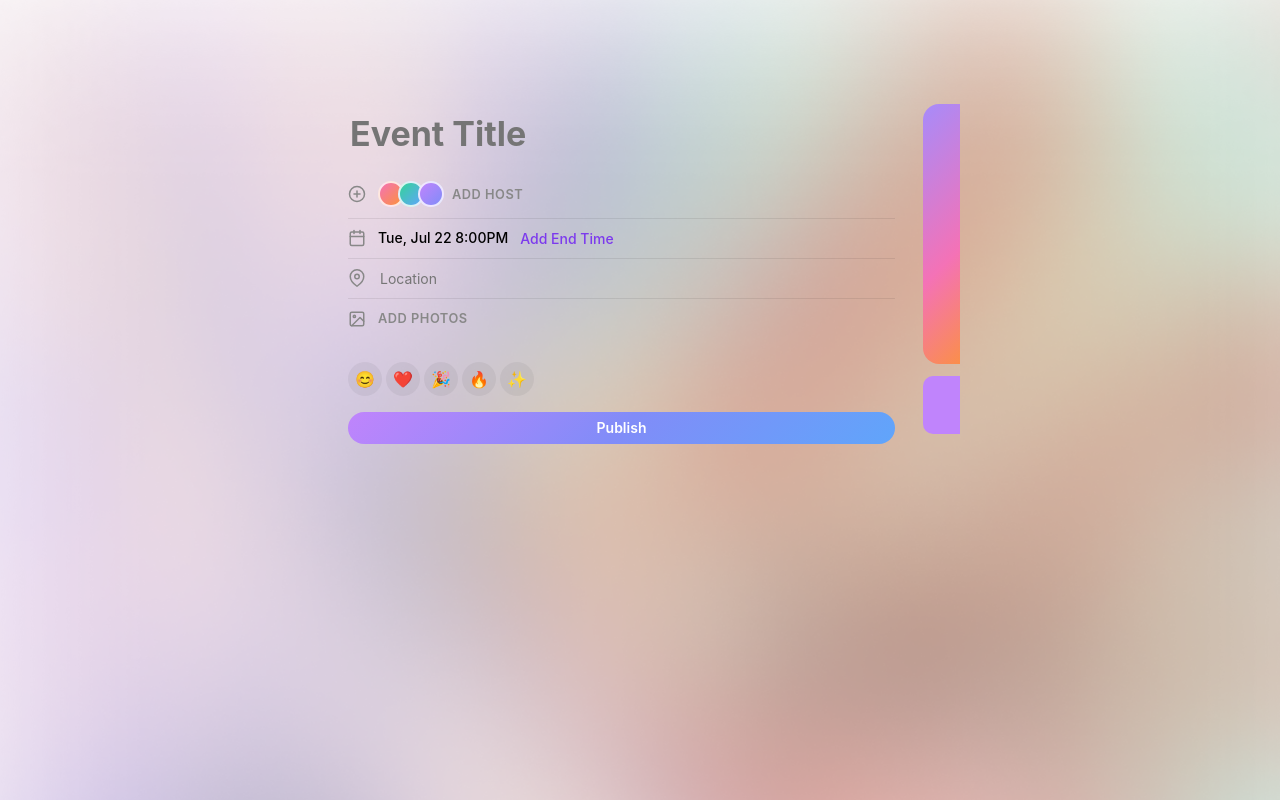
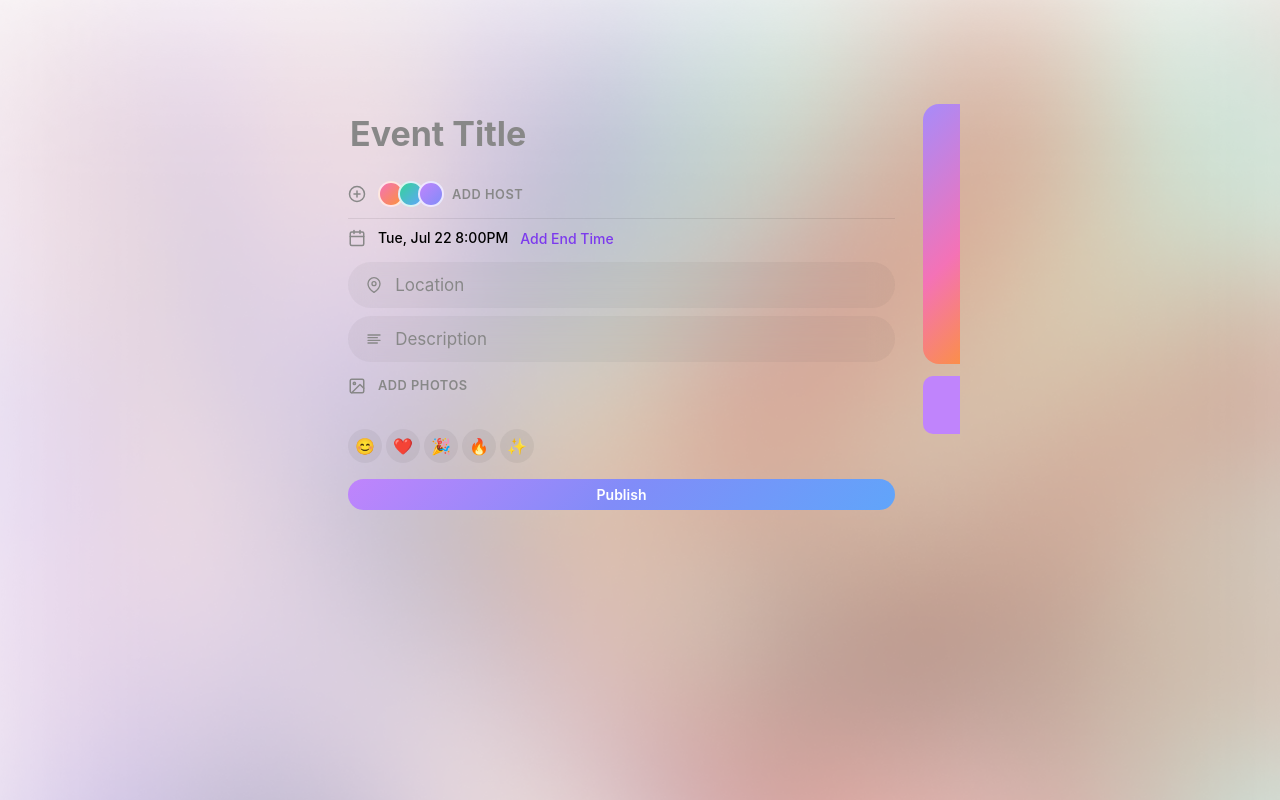
Before and after one commit to julian-cardone/doorlist-interview, a React (Vite) app: page /events/create in a window 1280 px wide. Shown: the top 800 px of the page. Built offline with nearby package versions, Linux system fonts and the light colour scheme.

Commit message:
make input pill variant

```diff
--- a/src/components/ui/Input/Input.module.css
+++ b/src/components/ui/Input/Input.module.css
@@ -1,3 +1,5 @@
+/* ── Base ──────────────────────────────────────────────────────────────────── */
+
 .base {
   background: transparent;
   border: none;
@@ -6,7 +8,13 @@
   font-family: inherit;
 }
 
-/* title: large editable heading */
+.base::placeholder {
+  color: var(--color-text-muted);
+}
+
+/* ── Variants ──────────────────────────────────────────────────────────────── */
+
+/* title: large editable heading, e.g. event title field */
 .title {
   font-size: 2.125rem;
   line-height: 2.5625rem;
@@ -14,7 +22,35 @@
   vertical-align: middle;
 }
 
-/* field: compact inline input for forms */
+/* field: compact inline input, e.g. location row */
 .field {
   font-size: 0.875rem;
 }
+
+/* pill: frosted-glass capsule with optional leading slot, e.g. "Add Host" */
+.pill {
+  display: flex;
+  align-items: center;
+  gap: 0.7rem;
+  background: rgba(80, 80, 80, 0.055);
+  backdrop-filter: blur(0.75rem);
+  -webkit-backdrop-filter: blur(0.75rem);
+  border-radius: 3rem;
+  padding: 0.7rem 1.125rem;
+}
+
+.pill .base {
+  flex: 1;
+  min-width: 0;
+  font-size: 1.0625rem;
+  line-height: 1.375rem;
+}
+
+/* ── Prefix slot (pill only) ───────────────────────────────────────────────── */
+
+.pillPrefix {
+  display: flex;
+  align-items: center;
+  color: var(--color-text-muted);
+  flex-shrink: 0;
+}
--- a/src/components/ui/Input/Input.tsx
+++ b/src/components/ui/Input/Input.tsx
@@ -1,10 +1,20 @@
-import type { InputHTMLAttributes } from "react";
+import type { InputHTMLAttributes, ReactNode } from "react";
 import styles from "./Input.module.css";
 
-type Props = InputHTMLAttributes<HTMLInputElement> & {
-  variant?: "title" | "field";
+type Props = Omit<InputHTMLAttributes<HTMLInputElement>, "prefix"> & {
+  variant?: "title" | "field" | "pill";
+  prefix?: ReactNode;
 };
 
-export function Input({ variant = "field", className, ...props }: Props) {
+export function Input({ variant = "field", prefix, className, ...props }: Props) {
+  if (variant === "pill") {
+    return (
+      <div className={`${styles.pill} ${className ?? ""}`}>
+        {prefix != null && <span className={styles.pillPrefix}>{prefix}</span>}
+        <input className={styles.base} {...props} />
+      </div>
+    );
+  }
+
   return <input className={`${styles.base} ${styles[variant]} ${className ?? ""}`} {...props} />;
 }
--- a/src/features/events/components/EventCreateForm/EventCreateForm.module.css
+++ b/src/features/events/components/EventCreateForm/EventCreateForm.module.css
@@ -70,8 +70,8 @@
   font-weight: 500;
 }
 
-.locationInput {
-  flex: 1;
+.pillField {
+  margin: 0.25rem 0;
 }
 
 .bottomBar {
--- a/src/features/events/components/EventCreateForm/EventCreateForm.tsx
+++ b/src/features/events/components/EventCreateForm/EventCreateForm.tsx
@@ -40,21 +40,21 @@ export function EventCreateForm() {
           </div>
         </div>
 
-        <div className={styles.rowDivider} />
+        <Input
+          variant="pill"
+          prefix={<LocationIcon />}
+          placeholder="Location"
+          aria-label="Location"
+          className={styles.pillField}
+        />
 
-        <div className={styles.row}>
-          <span className={styles.rowIcon}>
-            <LocationIcon />
-          </span>
-          <Input
-            variant="field"
-            placeholder="Location"
-            aria-label="Location"
-            className={styles.locationInput}
-          />
-        </div>
-
-        <div className={styles.rowDivider} />
+        <Input
+          variant="pill"
+          prefix={<NotesIcon />}
+          placeholder="Description"
+          aria-label="Description"
+          className={styles.pillField}
+        />
 
         <div className={styles.row}>
           <span className={styles.rowIcon}>
@@ -124,8 +124,8 @@ function CalendarIcon() {
 function LocationIcon() {
   return (
     <svg
-      width="18"
-      height="18"
+      width="16"
+      height="16"
       viewBox="0 0 24 24"
       fill="none"
       stroke="currentColor"
@@ -135,6 +135,26 @@ function LocationIcon() {
     >
       <path d="M21 10c0 7-9 13-9 13s-9-6-9-13a9 9 0 0 1 18 0z" />
       <circle cx="12" cy="10" r="3" />
+    </svg>
+  );
+}
+
+function NotesIcon() {
+  return (
+    <svg
+      width="16"
+      height="16"
+      viewBox="0 0 24 24"
+      fill="none"
+      stroke="currentColor"
+      strokeWidth="2"
+      strokeLinecap="round"
+      strokeLinejoin="round"
+    >
+      <line x1="17" y1="10" x2="3" y2="10" />
+      <line x1="21" y1="6" x2="3" y2="6" />
+      <line x1="21" y1="14" x2="3" y2="14" />
+      <line x1="17" y1="18" x2="3" y2="18" />
     </svg>
   );
 }
```
